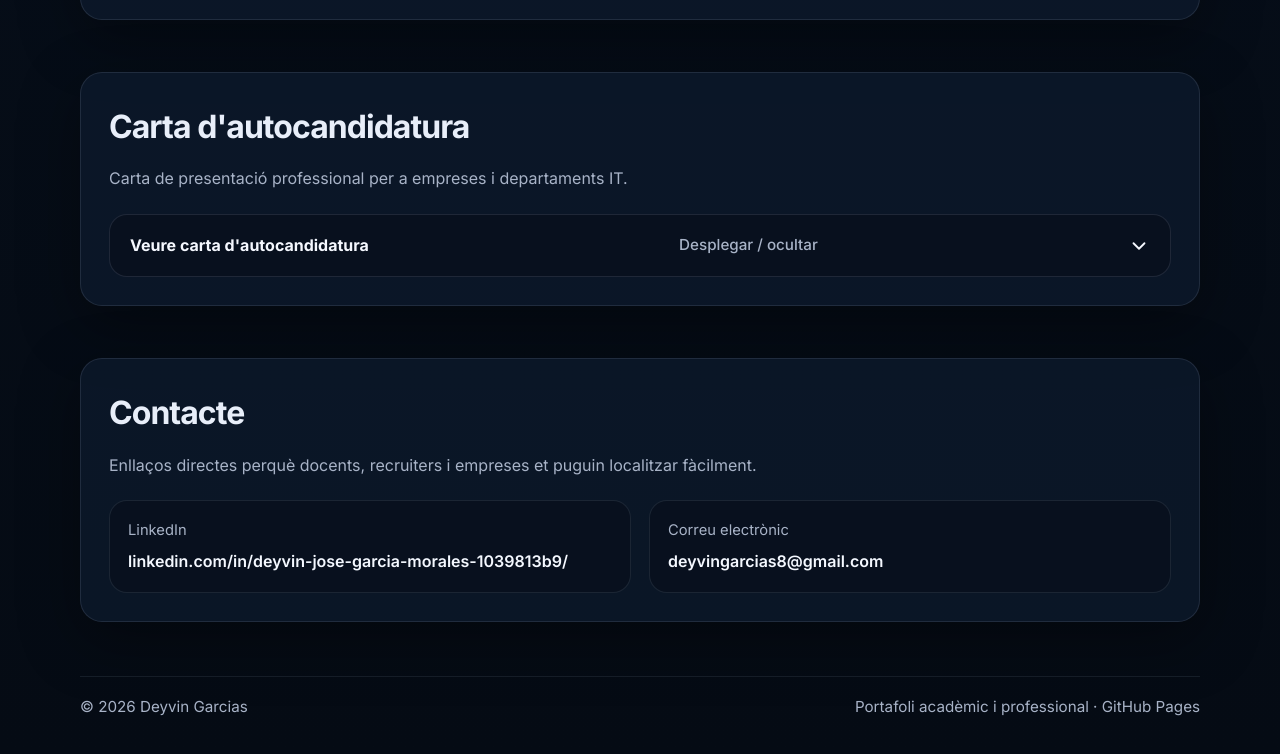
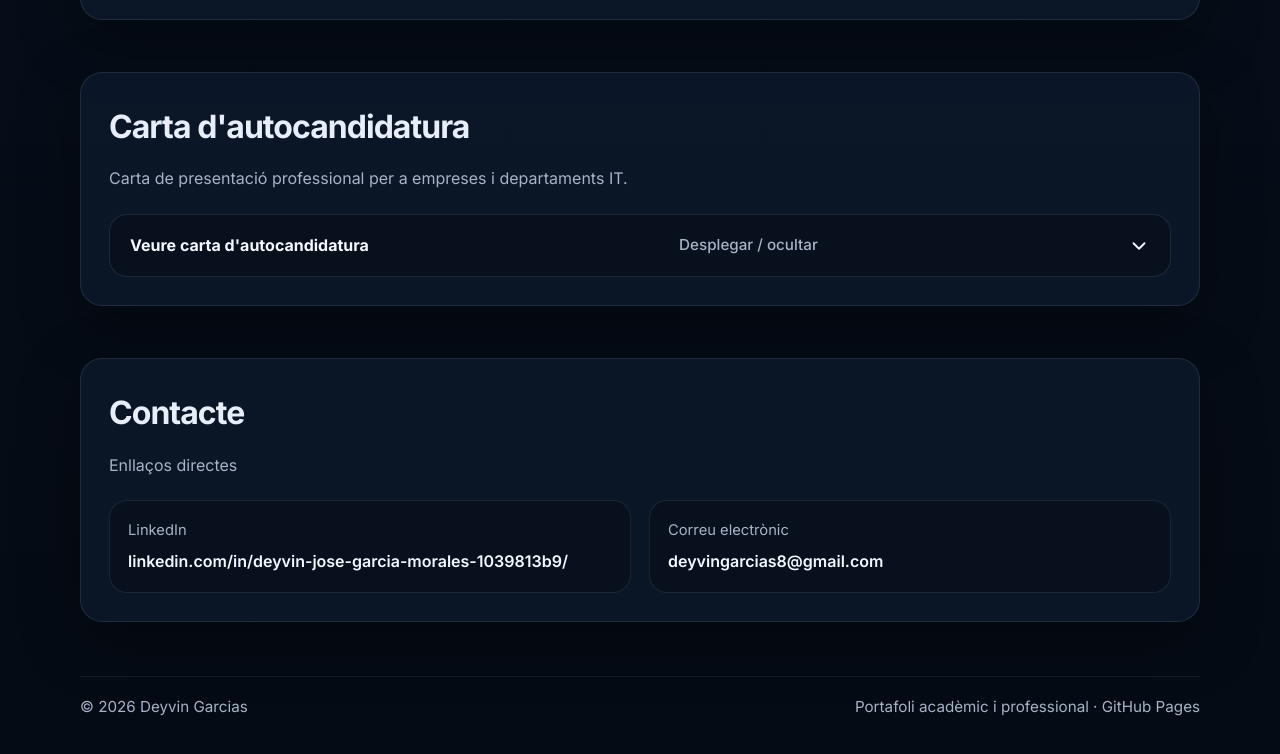
Before and after one commit to deyvingarcias/deyvingarcias.github.io, a plain HTML site: page index.html in a window 1280 px wide. Shown: the part 1652-2406 px from the top of the page. Drawn offline with Linux system fonts and the light colour scheme.

Commit message:
Commit Final.

```diff
--- a/index.html
+++ b/index.html
@@ -636,7 +636,7 @@
     <section id="contacte">
       <div class="container card contact-card reveal">
         <h2 class="section-title">Contacte</h2>
-        <p class="section-subtitle">Enllaços directes perquè docents, recruiters i empreses et puguin localitzar fàcilment.</p>
+        <p class="section-subtitle">Enllaços directes</p>
         <div class="contact-grid">
           <div class="contact-item">
             <span>LinkedIn</span>
```
